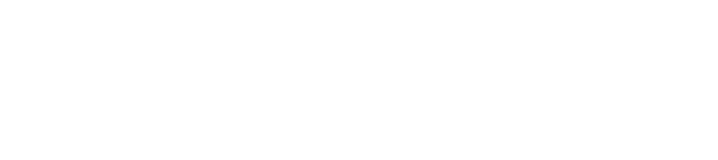
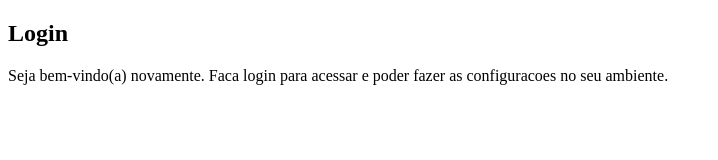
Before and after one commit to DinelIACV/login, a plain HTML site: page index.html in a window 1280 px wide. Shown: the whole page, without its empty margins (0-718 px from the left). Drawn offline with Linux system fonts and the light colour scheme.

Commit message:
corpo do projecto

```diff
--- a/index.html
+++ b/index.html
@@ -7,6 +7,21 @@
     <link rel="stylesheet" href="estilos/style.css">
 </head>
 <body>
+    <main>
+        <section id="login">
+            <div id="imagem">
 
+            </div>
+            <div id="formulario">
+                <h1>Login</h1>
+                <p>Seja bem-vindo(a) novamente. Faca login para acessar e poder
+                    fazer as configuracoes no seu ambiente.
+                </p>
+                <form action="login.php" method="post">
+
+                </form>
+            </div>
+        </section>
+    </main>
 </body>
 </html>
```
